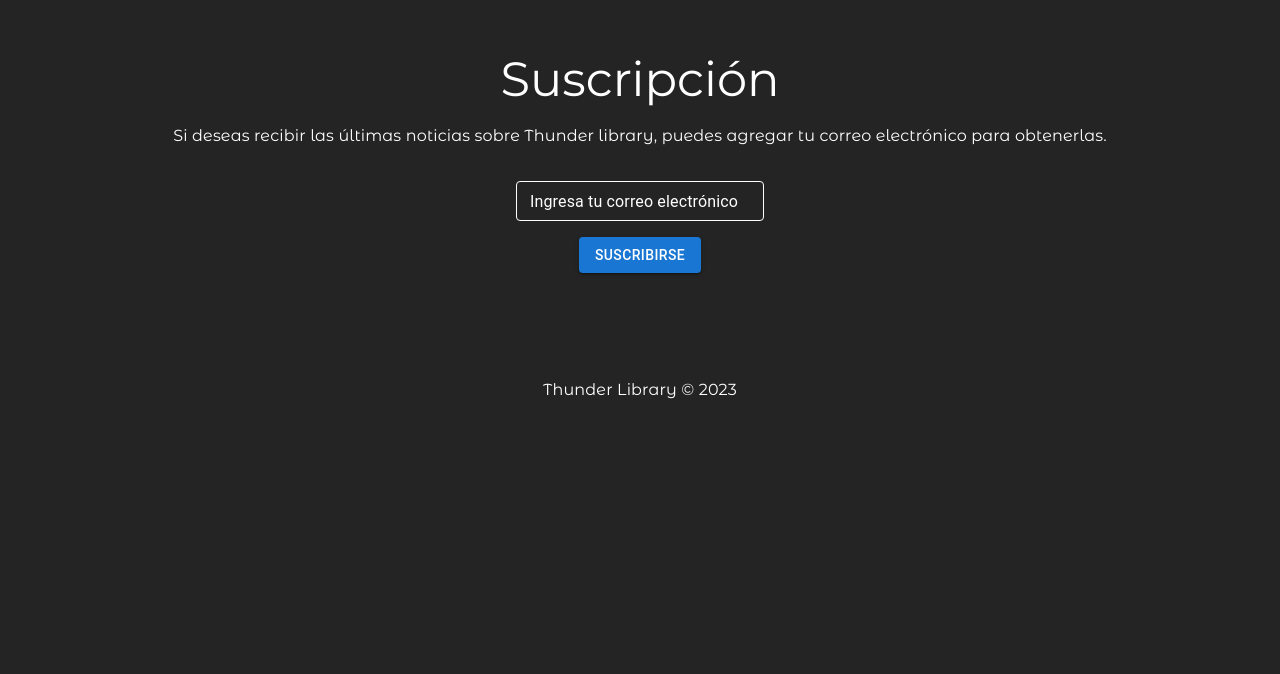
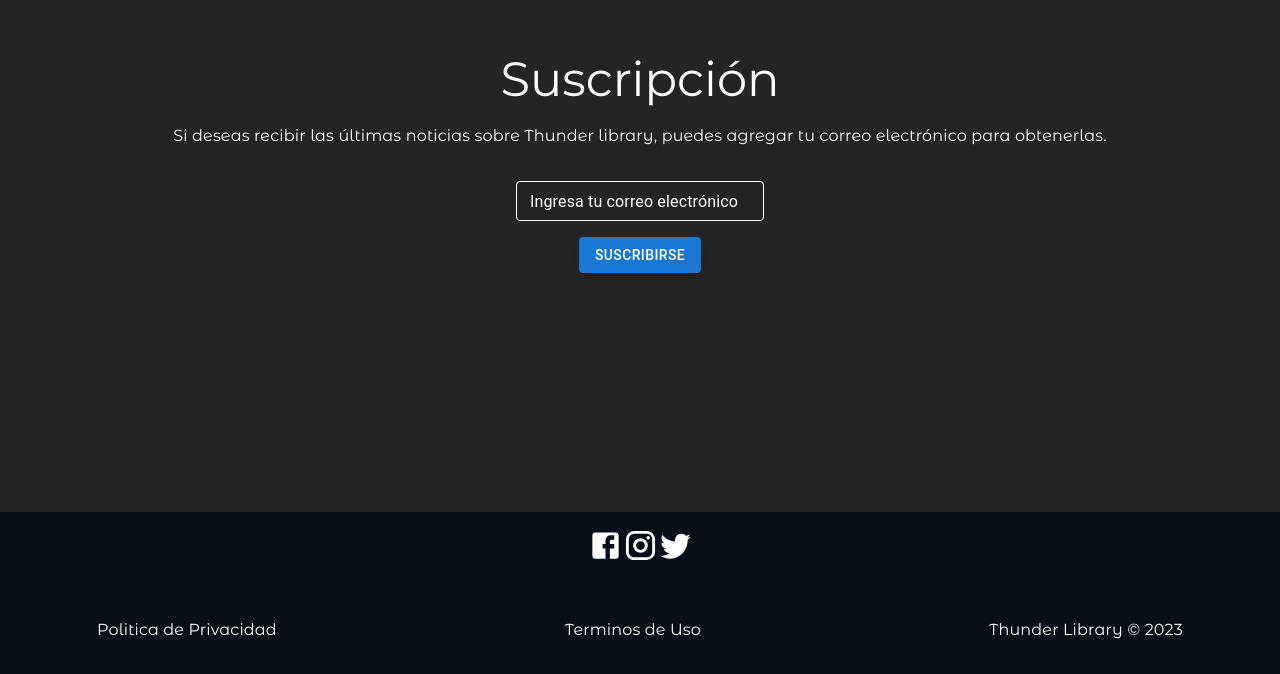
Before and after one commit to KevinAlejandro17/ThunderLibrary, a React (Vite) app in the folder thunder-library/: page / in a window 1280 px wide. Shown: the part 2538-3212 px from the top of the page. Before the commit the page ends 2960 px from the top, so only its background shows below. Built offline with nearby package versions, Linux system fonts and the light colour scheme.

Commit message:
create footer

```diff
--- a/thunder-library/src/components/LandingPage/Footer.jsx
+++ b/thunder-library/src/components/LandingPage/Footer.jsx
@@ -1,11 +1,34 @@
 import React from 'react'
-import { Box } from '@mui/material';
+import { Box, Grid, Link } from '@mui/material';
+
 import { Typography } from '@mui/material';
+
+import FacebookIcon from '@mui/icons-material/Facebook';
+import InstagramIcon from '@mui/icons-material/Instagram';
+import TwitterIcon from '@mui/icons-material/Twitter';
 
 const Footer = () => {
   return (
     <Box sx={styles.footer}>
-        <Typography sx={styles.text}>Thunder Library © 2023</Typography>
+      <Grid sx={styles.redes}>
+         <Link href="https://www.facebook.com/" target='_blank' >
+          <FacebookIcon fontSize='large'></FacebookIcon>
+        </Link>
+        <Link href="https://www.instagram.com/" target="_blank">
+          <InstagramIcon fontSize='large'></InstagramIcon>
+        </Link>
+        <Link href="https://www.twitter.com/" target="_blank">
+          <TwitterIcon fontSize='large'></TwitterIcon>
+        </Link>
+
+
+
+      </Grid>
+      <Box sx={styles.text}>
+        <Typography>Politica de Privacidad</Typography>
+        <Typography>Terminos de Uso</Typography>
+        <Typography>Thunder Library © 2023</Typography>
+      </Box>
     </Box>
   )
 }
@@ -14,14 +37,24 @@ export default Footer
 
 const styles = {
     footer: {
+        backgroundColor: "rgb(7,14,24)",
         position: "relative",
-        marginTop: "60px",
+        marginTop: "150px",
+        display: "flex",
+        flexDirection: "column",
+        justifyContent: "center",
+        alignItems: "center",
+    },
+    redes: {
+      backgroundColor: "rgb(7,14,24)",
+      py: 2,
+
+      textAlign: "center",
     },
     text: {
-        position: "absolute",
-        bottom: "20px",
-        left: 0,
-        right: 0,
-        textAlign: "center",
-    }
+        py: 4,
+        display: "flex",
+        columnGap: "18rem",
+
+    },
 }
```
Also changed, not shown: 1 other file (tests, documents, lock files or other folders).
